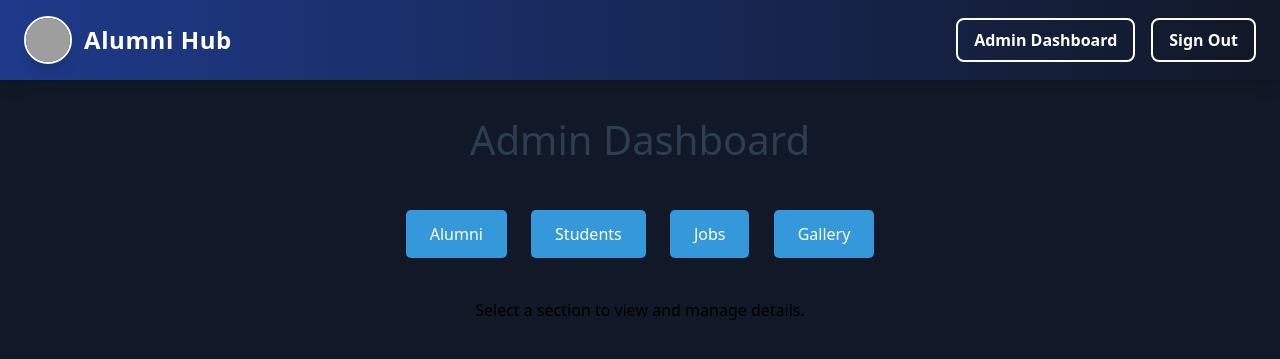
After one commit to Akshaysonu916/alumni-hub, a Django app: page /admin-dashboard/ in a window 1280 px wide. The commit adds this page. Shown: the top 359 px of the page. Run offline with Django 5.2, Linux system fonts and the light colour scheme; a user stored in the database is signed in; some libraries are stand-ins or nearby versions; grey boxes are pictures that could not be loaded.

Commit message:
21th commit

```diff
--- a/myapp/urls.py
+++ b/myapp/urls.py
@@ -20,4 +20,9 @@ urlpatterns = [
     path('profile/', profile_view, name='profile'),
     path("profile/edit/", edit_profile_view, name="edit_profile"),
     path("profile/create/", create_profile_view, name="create_profile"),
+    path('admin-dashboard/',admin_dashboard, name='admin_dashboard'),
+    path('alumni/', admin_alumni_list, name='admin_alumni_list'),
+    path('students/', admin_student_list, name='admin_student_list'),
+    path('jobs/', admin_job_list, name='admin_job_list'),
+    path('gallery/', admin_gallery_list, name='admin_gallery_list'),
 ]
--- a/myapp/views.py
+++ b/myapp/views.py
@@ -1,7 +1,7 @@
 from django.shortcuts import render,redirect,get_object_or_404
 from .forms import *
 from .models import *
-from django.contrib.auth.decorators import login_required
+from django.contrib.auth.decorators import login_required ,user_passes_test
 from django.contrib import messages
 from django.contrib.auth import logout,login,authenticate
 
@@ -238,3 +238,45 @@ def create_profile_view(request):
         return redirect("profile")  # Redirect to profile page after creation
 
     return render(request, "create_profile.html")
+
+
+
+def is_admin(user):
+    return user.is_staff
+
+
+
+@user_passes_test(is_admin)
+def admin_dashboard(request):
+    alumni = AlumniProfile.objects.all()
+    students = StudentProfile.objects.all()
+    jobs = JobPost.objects.all()
+    gallery = Photo.objects.all()
+
+    context = {
+        'alumni': alumni,
+        'students': students,
+        'jobs': jobs,
+        'gallery': gallery,
+    }
+    return render(request, 'admin_dashboard.html', context)
+
+
+
+
+
+def admin_alumni_list(request):
+    alumni = AlumniProfile.objects.all()
+    return render(request, 'alumni_list.html', {'alumni': alumni})
+
+def admin_student_list(request):
+    students = StudentProfile.objects.all()
+    return render(request, 'student_list.html', {'students': students})
+
+def admin_job_list(request):
+    jobs = JobPost.objects.all()
+    return render(request, 'job_list.html', {'jobs': jobs})
+
+def admin_gallery_list(request):
+    gallery = Photo.objects.all()
+    return render(request, 'gallery_list.html', {'gallery': gallery})
--- /dev/null
+++ b/templates/admin_dashboard.html
@@ -0,0 +1,45 @@
+
+{% extends "home.html" %}
+{% block content %}
+{% include 'navbar.html' %}
+<div style="max-width: 1000px; margin: auto; padding: 30px;">
+    <h1 style="text-align:center; font-size: 2.5em; margin-bottom: 30px;">Admin Dashboard</h1>
+
+    <!-- Navigation Buttons to Admin Interfaces -->
+    <div style="text-align: center; margin-bottom: 30px;">
+        <a href="{% url 'admin_alumni_list' %}" class="admin-btn">Alumni</a>
+        <a href="{% url 'admin_student_list' %}" class="admin-btn">Students</a>
+        <a href="{% url 'admin_job_list' %}" class="admin-btn">Jobs</a>
+        <a href="{% url 'admin_gallery_list' %}" class="admin-btn">Gallery</a>
+    </div>
+
+    <!-- Welcome Message or Instructions -->
+    <div style="text-align: center;">
+        <p>Select a section to view and manage details.</p>
+    </div>
+</div>
+
+<!-- CSS Styling -->
+<style>
+    .admin-btn {
+        background-color: #3498db;
+        color: white;
+        text-decoration: none;
+        border: none;
+        padding: 12px 24px;
+        margin: 10px;
+        border-radius: 5px;
+        font-size: 1em;
+        display: inline-block;
+        transition: background-color 0.3s ease-in-out;
+    }
+
+    .admin-btn:hover {
+        background-color: #2980b9;
+    }
+
+    h1 {
+        color: #2c3e50;
+    }
+</style>
+{% endblock %}
--- a/templates/navbar.html
+++ b/templates/navbar.html
@@ -19,11 +19,22 @@
             <!-- Navigation Links -->
             <div id="menu" class="hidden md:flex md:items-center md:space-x-4 flex-col md:flex-row absolute md:static bg-gray-900 md:bg-transparent w-full md:w-auto top-16 left-0 md:top-auto md:left-auto py-4 md:py-0 z-50">
                 {% if user.is_authenticated %}
-                    {% if user.is_alumni or user.is_admin %}
+                    {% if user.is_superuser %}
+                        <!-- Admin sees only Admin Dashboard and Sign Out -->
+                        <a href="{% url 'admin_dashboard' %}" class="text-white font-semibold px-4 py-2 border-2 border-white rounded-lg hover:bg-white hover:text-blue-900 transition duration-300">
+                            Admin Dashboard
+                        </a>
+                        <form action="{% url 'signout' %}" method="post" class="ml-4">
+                            {% csrf_token %}
+                            <button type="submit" class="text-white font-semibold px-4 py-2 border-2 border-white rounded-lg hover:bg-white hover:text-blue-900 transition duration-300">
+                                Sign Out
+                            </button>
+                        </form>
+                    {% elif user.is_alumni %}
+                        <!-- Alumni sees Add Jobs, Jobs, and Gallery -->
                         <a href="{% url 'add_jobs' %}" class="text-white font-semibold px-4 py-2 border-2 border-white rounded-lg hover:bg-white hover:text-blue-900 transition duration-300">
                             Add Jobs
                         </a>
-                    {% endif %}
                         <a href="{% url 'jobpost_list' %}" class="text-white font-semibold px-4 py-2 border-2 border-white rounded-lg hover:bg-white hover:text-blue-900 transition duration-300">
                             Jobs
                         </a>
@@ -35,34 +46,48 @@
                         <div class="relative">
                             <button id="profile-btn" class="flex items-center space-x-2 focus:outline-none">
                                 {% if user.alumni_profile.profile_picture %}
-                                <img src="{{ user.alumni_profile.profile_picture.url }}"
-                                     alt="Profile Picture"
-                                     class="w-10 h-10 rounded-full border-2 border-white shadow-lg hover:opacity-80 transition duration-300">
-                            {% elif user.student_profile.profile_picture %}
-                                <img src="{{ user.student_profile.profile_picture.url }}"
-                                     alt="Profile Picture"
-                                     class="w-10 h-10 rounded-full border-2 border-white shadow-lg hover:opacity-80 transition duration-300">
+                                    <img src="{{ user.alumni_profile.profile_picture.url }}" alt="Profile Picture" class="w-10 h-10 rounded-full border-2 border-white shadow-lg hover:opacity-80 transition duration-300">
                                 {% else %}
-                                <img src="/static/images/default_profile.png"
-                                     alt="Default Profile Picture"
-                                     class="w-10 h-10 rounded-full border-2 border-white shadow-lg hover:opacity-80 transition duration-300">
+                                    <img src="/static/images/default_profile.png" alt="Default Profile" class="w-10 h-10 rounded-full border-2 border-white shadow-lg hover:opacity-80 transition duration-300">
                                 {% endif %}
                             </button>
-
-                        <!-- Dropdown Content -->
                             <div id="profile-menu" class="hidden absolute right-0 mt-2 w-40 bg-white rounded-lg shadow-lg py-2">
-                            <a href="{% url 'profile' %}" class="block w-full text-left px-4 py-2 text-gray-900 hover:bg-gray-200">
-                                Profile
-                            </a>
+                                <a href="{% url 'profile' %}" class="block w-full text-left px-4 py-2 text-gray-900 hover:bg-gray-200">Profile</a>
                                 <form action="{% url 'signout' %}" method="post" class="w-full">
                                     {% csrf_token %}
-                                <button type="submit" class="block w-full text-left px-4 py-2 text-gray-900 hover:bg-gray-200">
-                                    Sign Out
-                                </button>
+                                    <button type="submit" class="block w-full text-left px-4 py-2 text-gray-900 hover:bg-gray-200">Sign Out</button>
                                 </form>
                             </div>
                         </div>
+                    {% elif user.is_student %}
+                        <!-- Student sees Jobs and Gallery -->
+                        <a href="{% url 'jobpost_list' %}" class="text-white font-semibold px-4 py-2 border-2 border-white rounded-lg hover:bg-white hover:text-blue-900 transition duration-300">
+                            Jobs
+                        </a>
+                        <a href="{% url 'photo_gallery' %}" class="text-white font-semibold px-4 py-2 border-2 border-white rounded-lg hover:bg-white hover:text-blue-900 transition duration-300">
+                            Gallery
+                        </a>
+
+                        <!-- Profile Dropdown -->
+                        <div class="relative">
+                            <button id="profile-btn" class="flex items-center space-x-2 focus:outline-none">
+                                {% if user.student_profile.profile_picture %}
+                                    <img src="{{ user.student_profile.profile_picture.url }}" alt="Profile Picture" class="w-10 h-10 rounded-full border-2 border-white shadow-lg hover:opacity-80 transition duration-300">
                                 {% else %}
+                                    <img src="/static/images/default_profile.png" alt="Default Profile" class="w-10 h-10 rounded-full border-2 border-white shadow-lg hover:opacity-80 transition duration-300">
+                                {% endif %}
+                            </button>
+                            <div id="profile-menu" class="hidden absolute right-0 mt-2 w-40 bg-white rounded-lg shadow-lg py-2">
+                                <a href="{% url 'profile' %}" class="block w-full text-left px-4 py-2 text-gray-900 hover:bg-gray-200">Profile</a>
+                                <form action="{% url 'signout' %}" method="post" class="w-full">
+                                    {% csrf_token %}
+                                    <button type="submit" class="block w-full text-left px-4 py-2 text-gray-900 hover:bg-gray-200">Sign Out</button>
+                                </form>
+                            </div>
+                        </div>
+                    {% endif %}
+                {% else %}
+                    <!-- Non-authenticated Users -->
                     <a href="{% url 'signin' %}" class="text-white font-semibold px-4 py-2 border-2 border-white rounded-lg hover:bg-white hover:text-blue-900 transition duration-300">
                         Sign In
                     </a>
@@ -80,7 +105,7 @@
             document.getElementById('menu').classList.toggle('hidden');
         });
 
-        document.getElementById('profile-btn').addEventListener('click', function () {
+        document.getElementById('profile-btn')?.addEventListener('click', function () {
             document.getElementById('profile-menu').classList.toggle('hidden');
         });
     </script>
--- a/templates/student_profile.html
+++ b/templates/student_profile.html
@@ -1,6 +1,6 @@
 {% extends "home.html" %}
-
 {% block content %}
+{% include 'navbar.html' %}
 <div class="container mx-auto p-6">
     <div class="bg-white shadow-lg rounded-lg p-6">
         <h2 class="text-2xl font-bold text-gray-800 mb-4">Student Profile</h2>
```
Also changed, not shown: templates/alumni_list.html (added, +33 -0 lines), templates/student_list.html (added, +29 -0 lines), db.sqlite3. Lines whose indentation alone changed are shown as unchanged.
